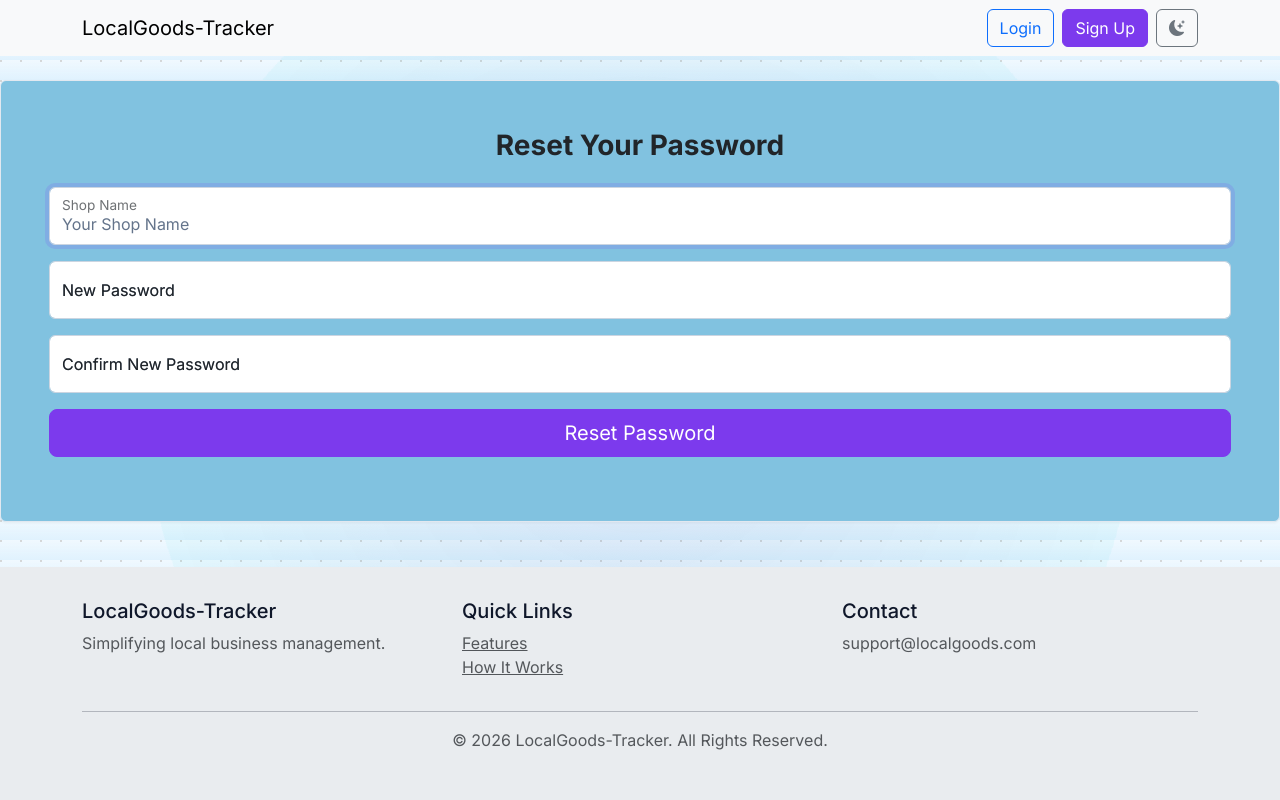
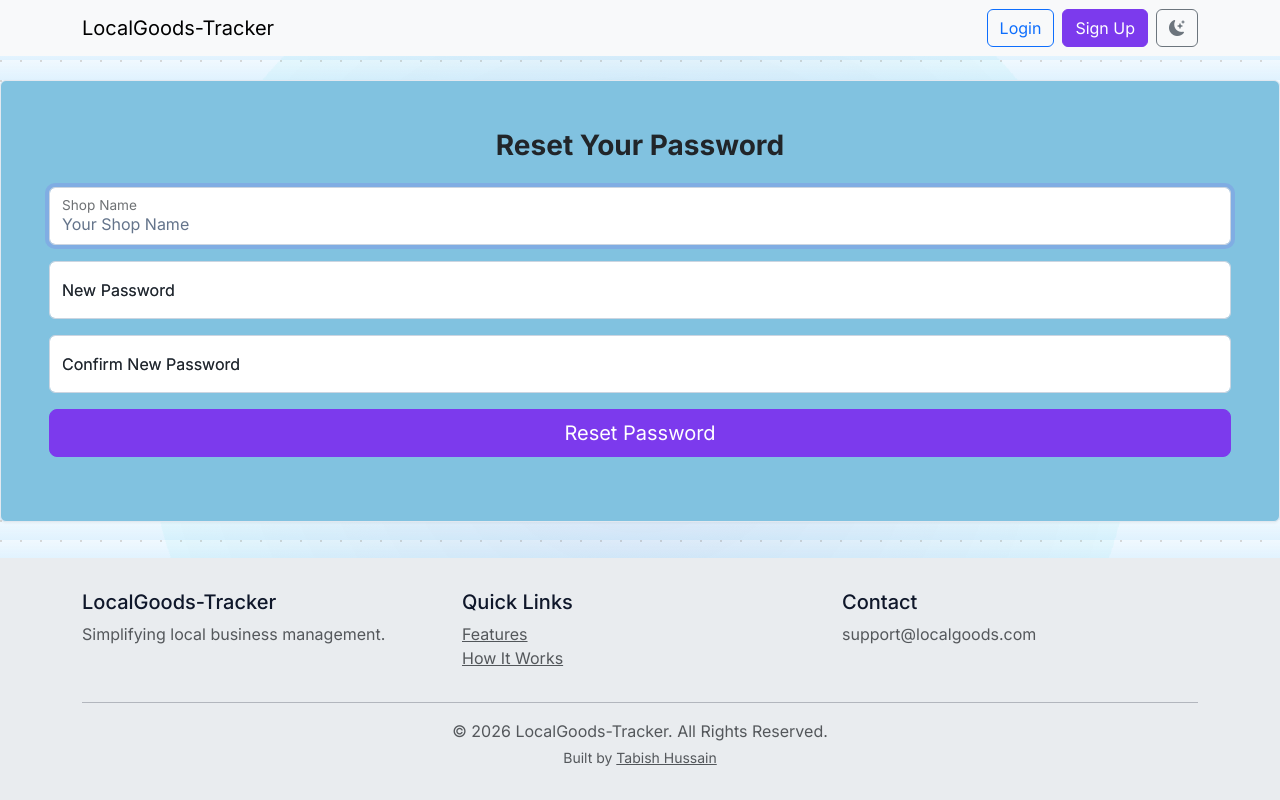
Before and after one commit to Realgorithm/localGoods-React, a React (Create React App) app: page /reset-password/1 in a window 1280 px wide. Shown: the top 800 px of the page. Built offline with nearby package versions, Linux system fonts and the light colour scheme; no server answers.

Commit message:
author name added

```diff
--- a/src/components/Sidebar.js
+++ b/src/components/Sidebar.js
@@ -56,8 +56,14 @@ const SidebarNav = ({ onNavigate }) => {
                     <i className={`bi ${theme === 'light' ? 'bi-moon-stars-fill' : 'bi-sun-fill'} me-2`}></i>
                     Switch to {theme === 'light' ? 'Dark' : 'Light'} Mode
                 </button>
-                <button className="btn btn-danger w-100" onClick={logout}>Logout</button>
-            </div>
+
+            </div><button className="btn btn-danger w-100" onClick={logout}>Logout</button>
+<p className="text-center text-muted small mt-3 mb-0">
+    Built by{' '}
+    <a href="https://github.com/Realgorithm" target="_blank" rel="noopener noreferrer" className="text-white-50">
+        Tabish Hussain
+    </a>
+</p>
         </div>
     );
 };
@@ -78,7 +84,7 @@ const Sidebar = () => (
 export const MobileSidebar = ({ show, onHide }) => (
     <Offcanvas show={show} onHide={onHide} placement="start" className="sidebar-offcanvas d-lg-none">
         <Offcanvas.Header closeButton closeVariant="white">
-            <Offcanvas.Title>Menu</Offcanvas.Title>
+            <Offcanvas.Title>LocalGoods</Offcanvas.Title>
         </Offcanvas.Header>
         <Offcanvas.Body className="d-flex flex-column pt-0">
             <SidebarNav onNavigate={onHide} />
--- a/src/layouts/PublicLayout.js
+++ b/src/layouts/PublicLayout.js
@@ -55,7 +55,13 @@ const PublicLayout = () => {
                         </div>
                     </div>
                     <hr />
-                    <p className="text-center text-muted">&copy; {new Date().getFullYear()} LocalGoods-Tracker. All Rights Reserved.</p>
+                    <p className="text-center text-muted mb-1">&copy; {new Date().getFullYear()} LocalGoods-Tracker. All Rights Reserved.</p>
+                    <p className="text-center text-muted small mb-0">
+                        Built by{' '}
+                            <a href="https://github.com/Realgorithm" target="_blank" rel="noopener noreferrer" className="text-muted">
+                                    Tabish Hussain
+                                        </a>
+                                        </p>
                 </div>
             </footer>
         </div>
```
